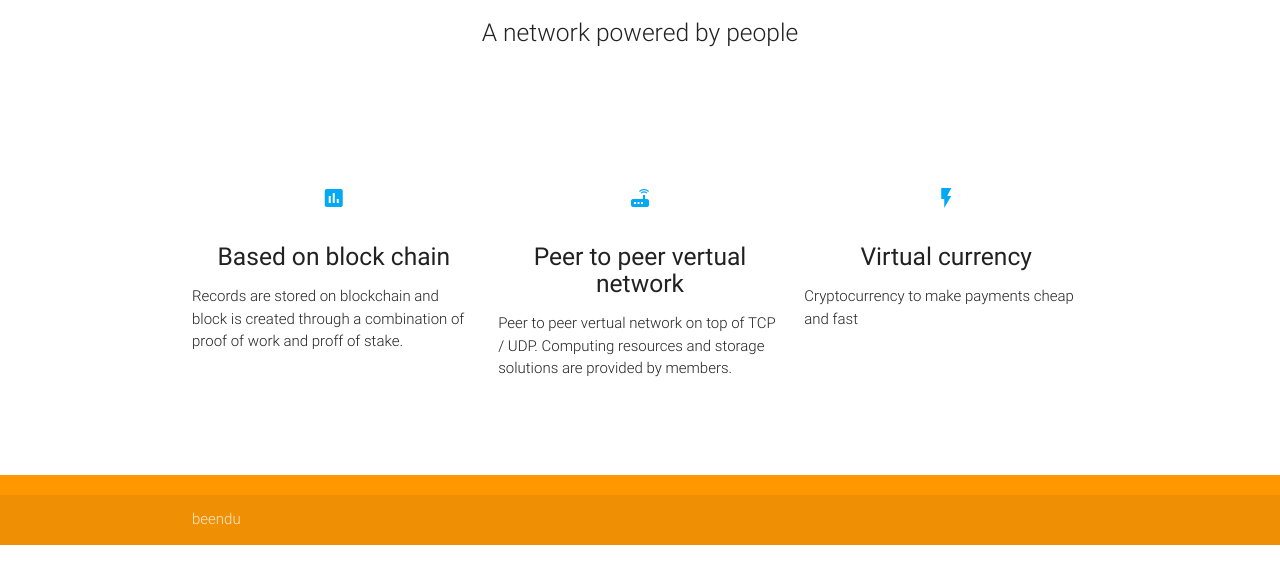
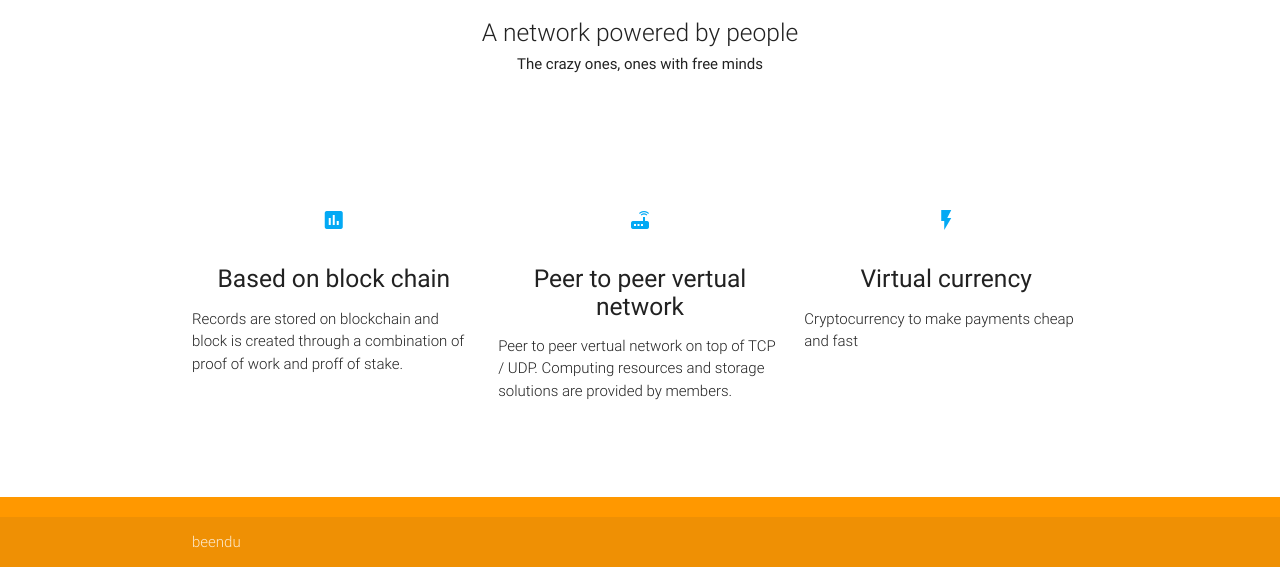
Before and after one commit to beendu/beendu.github.io, a plain HTML site: page index.html in a window 1280 px wide. Shown: the part 243-810 px from the top of the page. Drawn offline with nearby package versions, Linux system fonts and the light colour scheme.

Commit message:
Crazy ones

```diff
--- a/index.html
+++ b/index.html
@@ -41,6 +41,7 @@
             <h1 class="header center orange-text">beendu</h1>
             <div class="row center">
                 <h5 class="header col s12 light">A network powered by people</h5>
+                <h6>The crazy ones, ones with free minds</h6>
             </div>
             <!--div class="row center">
                 <a href="http://materializecss.com/getting-started.html" id="download-button" class="btn-large waves-effect waves-light orange">Get Started</a>
```
